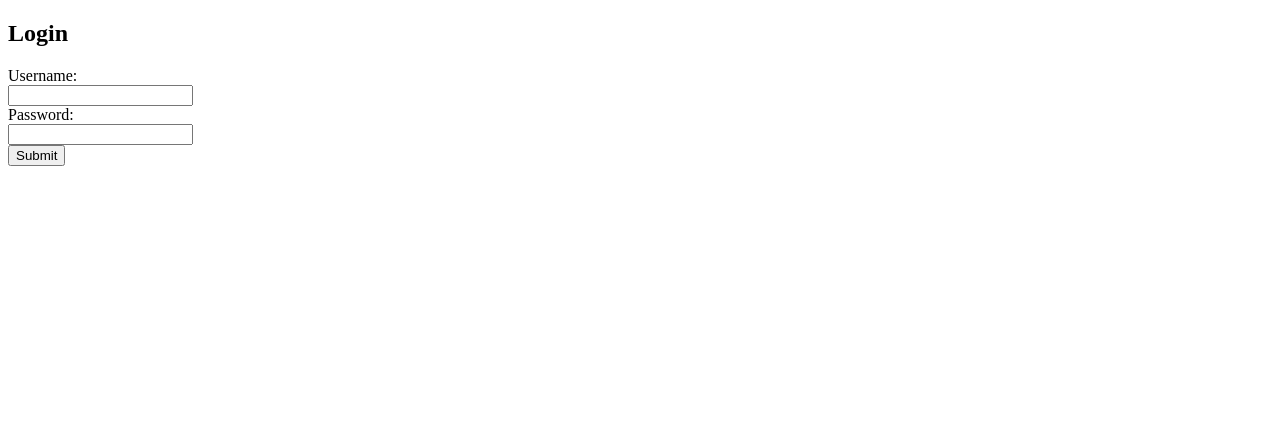
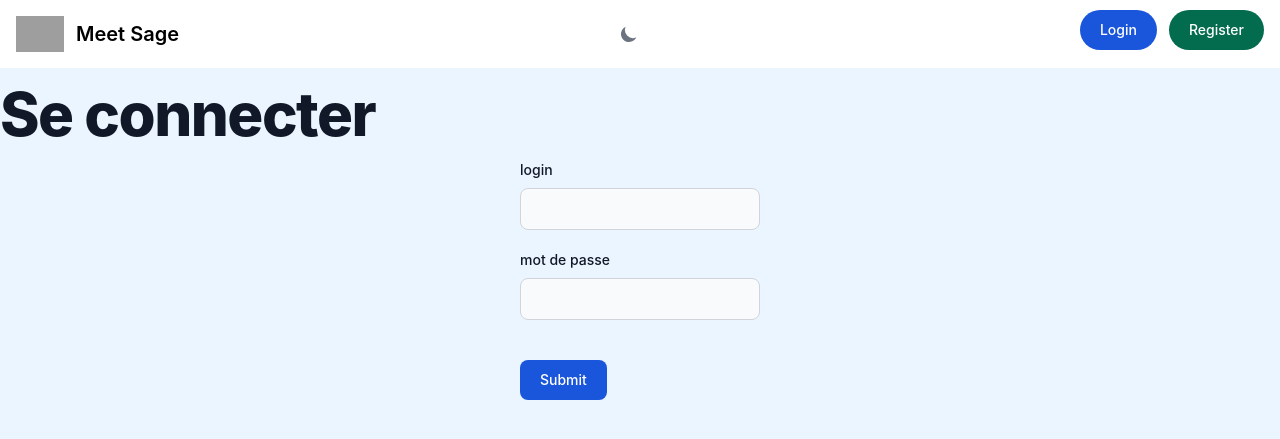
Before and after one commit to RonangLeSang/PROJET_INFO834, a Django app: template mysite/templates/login.html in a window 1280 px wide. Shown: the top 439 px of the page. Run offline with Django 5.2, Linux system fonts and the light colour scheme; the template is opened without the code that fills it, so the values that code supplies are empty; some libraries are stand-ins or nearby versions; grey boxes are pictures that could not be loaded.

Commit message:
[FEATURE] login et register

```diff
--- a/mysite/mysite/urls.py
+++ b/mysite/mysite/urls.py
@@ -16,9 +16,11 @@ Including another URLconf
 """
 from django.contrib import admin
 from django.urls import include, path
-from .views import index
+from .views import index, login, register
 
 urlpatterns = [
     path("admin/", admin.site.urls),
-    path('', index, name='index')
+    path('', index, name='index'),
+    path('login', login, name='login'),
+    path('register', register, name='register')
 ]
--- a/mysite/mysite/views.py
+++ b/mysite/mysite/views.py
@@ -3,3 +3,9 @@ from django.shortcuts import render
 
 def index(request):
     return render(request, 'index.html')
+
+def login(request):
+    return render(request, 'login.html')
+
+def register(request):
+    return render(request, 'register.html')
--- a/mysite/templates/login.html
+++ b/mysite/templates/login.html
@@ -1,17 +1,30 @@
-<!DOCTYPE html>
-<html>
-<head>
-    <title>Login</title>
-</head>
-<body>
-    <h2>Login</h2>
-    <form method="post">
-        {% csrf_token %}
-        <label for="username">Username:</label><br>
-        <input type="text" id="username" name="username"><br>
-        <label for="password">Password:</label><br>
-        <input type="password" id="password" name="password"><br>
-        <input type="submit" value="Submit">
+{% extends "_base.html" %}
+{% load static %}
+
+{% block navbar %}
+    <div class="flex md:order-2 space-x-3 md:space-x-0 rtl:space-x-reverse">
+        <a href="{% url 'login' %}" class="text-white bg-blue-700 hover:bg-blue-800 focus:outline-none focus:ring-4 focus:ring-blue-300 font-medium rounded-full text-sm px-5 py-2.5 text-center me-2 mb-2 dark:bg-blue-600 dark:hover:bg-blue-700 dark:focus:ring-blue-800">Login</a>
+        <a href="{% url 'register' %}" class="text-white bg-green-700 hover:bg-green-800 focus:outline-none focus:ring-4 focus:ring-green-300 font-medium rounded-full text-sm px-5 py-2.5 text-center me-2 mb-2 dark:bg-green-600 dark:hover:bg-green-700 dark:focus:ring-green-800">Register</a>
+    </div>
+{% endblock %}
+
+{% block content %}
+<div class="flex flex-wrap justify-between items-center mx-auto max-w-screen-xl">
+<h1 class="mb-4 text-4xl font-extrabold leading-none tracking-tight text-gray-900 md:text-5xl lg:text-6xl dark:text-white">Se connecter</h1>
+<div class="flex items-center w-full space-x-4">
+    <form class="max-w-sm mx-auto">
+      <div class="mb-5">
+        <label for="email" class="block mb-2 text-sm font-medium text-gray-900 dark:text-white">login</label>
+        <input type="email" id="email" class="bg-gray-50 border border-gray-300 text-gray-900 text-sm rounded-lg focus:ring-blue-500 focus:border-blue-500 block w-full p-2.5 dark:bg-gray-700 dark:border-gray-600 dark:placeholder-gray-400 dark:text-white dark:focus:ring-blue-500 dark:focus:border-blue-500" required />
+      </div>
+      <div class="mb-5">
+        <label for="password" class="block mb-2 text-sm font-medium text-gray-900 dark:text-white">mot de passe</label>
+        <input type="password" id="password" class="bg-gray-50 border border-gray-300 text-gray-900 text-sm rounded-lg focus:ring-blue-500 focus:border-blue-500 block w-full p-2.5 dark:bg-gray-700 dark:border-gray-600 dark:placeholder-gray-400 dark:text-white dark:focus:ring-blue-500 dark:focus:border-blue-500" required />
+      </div>
+      <div class="flex items-start mb-5">
+      </div>
+      <button type="submit" class="text-white bg-blue-700 hover:bg-blue-800 focus:ring-4 focus:outline-none focus:ring-blue-300 font-medium rounded-lg text-sm w-full sm:w-auto px-5 py-2.5 text-center dark:bg-blue-600 dark:hover:bg-blue-700 dark:focus:ring-blue-800">Submit</button>
     </form>
-</body>
-</html>
+</div>
+</div>
+{% endblock %}
```
Also changed, not shown: mongoWebServer/mongoServer.py (added, +23 -0 lines), mysite/mysite/testSockets.py (added, +8 -0 lines), mysite/templates/index.html (+4 -3 lines), mysite/templates/register.html (added, +27 -0 lines).
